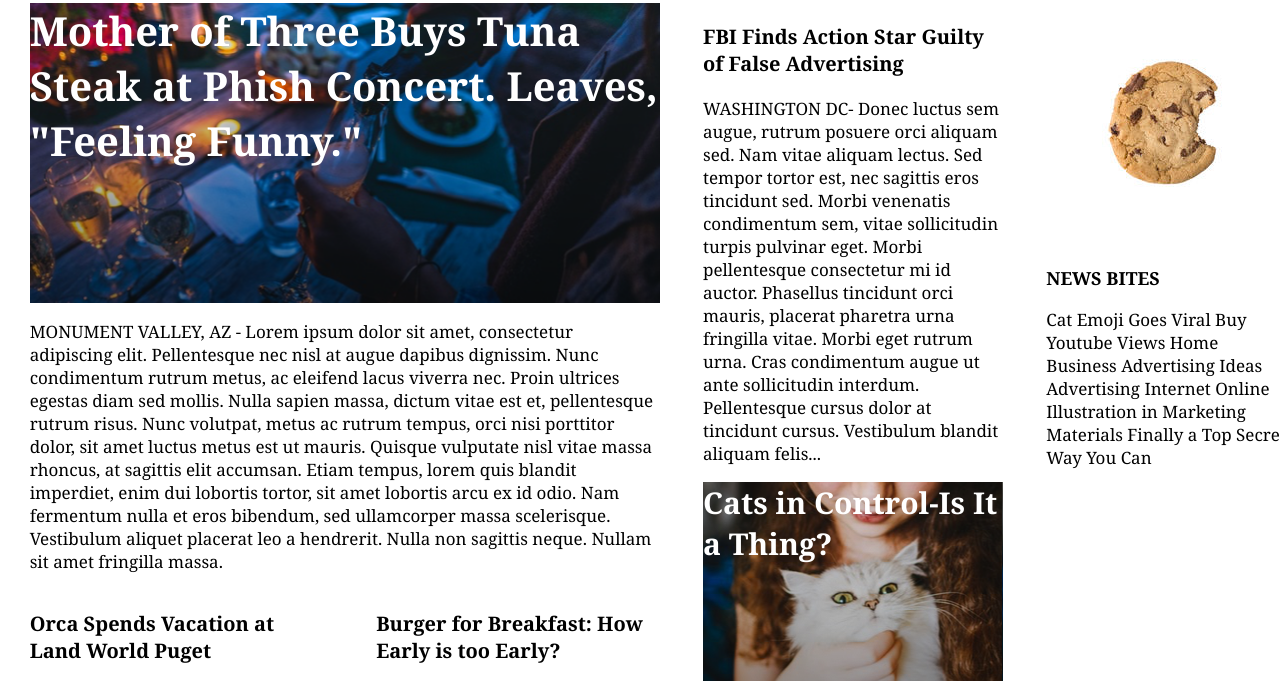
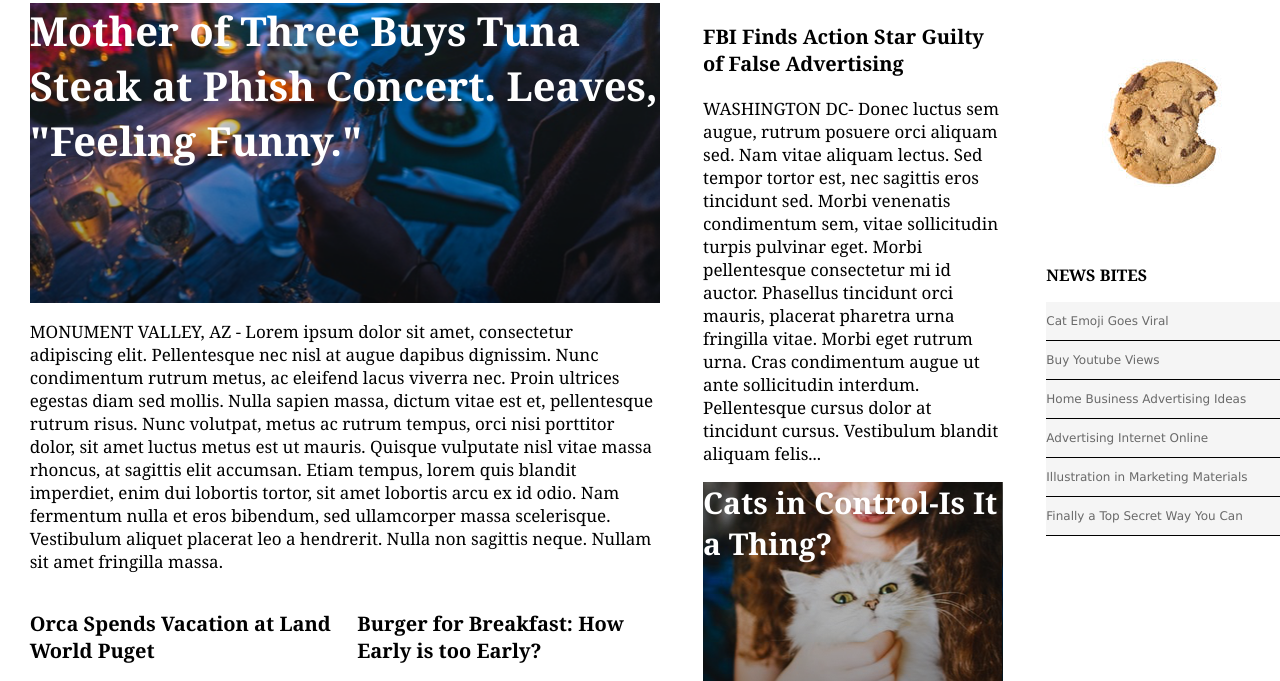
Before and after one commit to Snow-223/My-Times, a plain HTML site: page index.html in a window 1280 px wide. Shown: the part 87-768 px from the top of the page. Drawn offline with Linux system fonts and the light colour scheme.

Commit message:
Update the third column

```diff
--- a/index.html
+++ b/index.html
@@ -85,13 +85,29 @@
       </div>
 
       <div class="third col">
+
         <div class="cookies">
           <img src="resources/cookies.png" \>
+          <p class="smaller-title">NEWS BITES</p>
         </div>
 
-        <div class="news">
-          <p class="smaller-title">NEWS BITES</p>
-          <p>Cat Emoji Goes Viral Buy Youtube Views Home Business Advertising Ideas Advertising Internet Online Illustration in Marketing Materials Finally a Top Secret Way You Can</p>
+        <div class="cat">
+          <p>Cat Emoji Goes Viral</p>
+        </div>
+        <div class="buy">
+          <p> Buy Youtube Views</p>
+        </div>
+        <div class="home">
+          <p> Home Business Advertising Ideas</p>
+        </div>
+        <div class="advertising">
+          <p> Advertising Internet Online </p>
+        </div>
+        <div class = "illustration">
+          <p>Illustration in Marketing Materials</p>
+        </div>
+        <div class = "finally">
+          <p> Finally a Top Secret Way You Can</p>
         </div>
 
       </div>
--- a/resources/style.css
+++ b/resources/style.css
@@ -73,6 +73,9 @@ nav{
 
 .third.col{
   width: 240px;
+  display: flex;
+  flex-direction: column;
+
 }
 
 .mother{
@@ -90,7 +93,7 @@ nav{
 }
 
 .orca{
-  width: 45%;
+  width: 48%;
   padding: 0px;
 }
 
@@ -102,11 +105,11 @@ nav{
   font-size:30px;
   color:white;
   text-align: center;
-  width: 45%;
+  width: 48%;
 }
 
 .burger{
-  width: 45%;
+  width: 48%;
 }
 
 .research{
@@ -117,7 +120,7 @@ nav{
   font-weight:bold;
   color:white;
   text-align: center;
-  width: 45%;
+  width: 48%;
 }
 
 .fbi{
@@ -142,6 +145,61 @@ nav{
 }
 
 .news{
+  margin: 0;
+}
+
+.cat{
+  margin:0;
+  border-bottom: solid black 1px;
+  background-color:WhiteSmoke;
+  font-family: Verdana;
+  font-size:12px;
+  color:DimGray;
+}
+
+.buy{
+  margin: 0;
+  border-bottom: solid black 1px;
+  background-color:WhiteSmoke;
+  font-family: Verdana;
+  font-size:12px;
+  color:DimGray;
+}
+
+.home{
+  margin: 0;
+  border-bottom: solid black 1px;
+  background-color:WhiteSmoke;
+  font-family: Verdana;
+  font-size:12px;
+  color:DimGray;
+}
+
+.advertising{
+  margin: 0;
+  border-bottom: solid black 1px;
+  background-color:WhiteSmoke;
+  font-family: Verdana;
+  font-size:12px;
+  color:DimGray;
+}
+
+.illustration{
+  margin: 0;
+  border-bottom: solid black 1px;
+  background-color:WhiteSmoke;
+  font-family: Verdana;
+  font-size:12px;
+  color:DimGray;
+}
+
+.finally{
+  margin: 0;
+  border-bottom: solid black 1px;
+  background-color:WhiteSmoke;
+  font-family: Verdana;
+  font-size:12px;
+  color:DimGray;
 }
 
 .title{
@@ -151,7 +209,7 @@ nav{
 
 .smaller-title{
   font-weight: bold;
-  font-size: 18px;
+  font-size: 16px;
 }
 
 .left-bottom{
```
